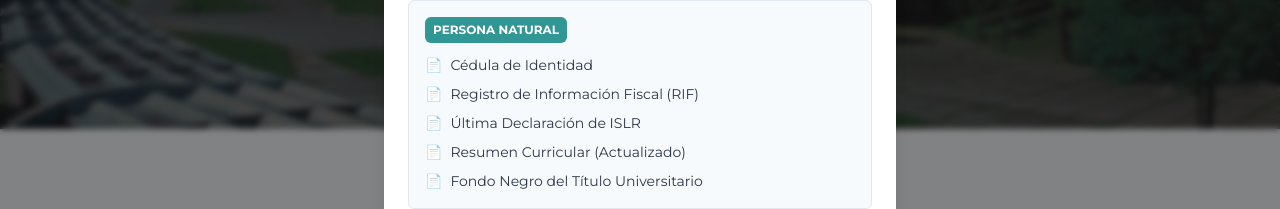
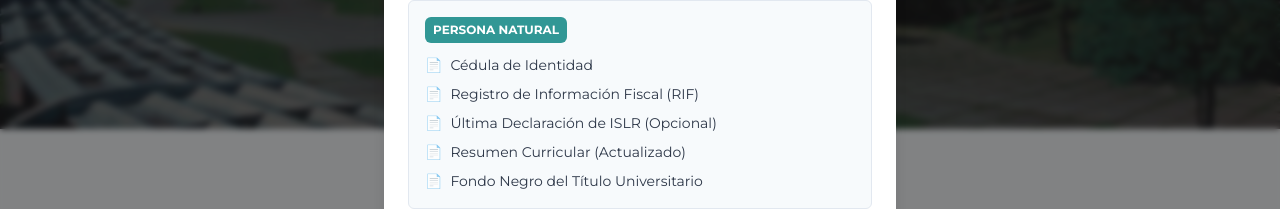
Before and after one commit to RoaRobinson97/ecp_ucv, a Next.js app: page / in a window 1280 px wide. Both pictures are taken after a click on the button "¿Cómo ser Aliado?". Shown: the part 261-470 px from the top of the page. Built offline with nearby package versions, Linux system fonts and the light colour scheme; data requests are answered from the project's data file.

Commit message:
fix: caracter invisible

```diff
--- a/src/components/layout/navbar.tsx
+++ b/src/components/layout/navbar.tsx
@@ -235,7 +235,7 @@ export const Navbar = () => {
                                 <VStack align="start" spacing={2} fontSize="sm" color={modalTextColor}>
                                     <HStack><Text opacity={0.8}>📄</Text><Text>Cédula de Identidad</Text></HStack>
                                     <HStack><Text opacity={0.8}>📄</Text><Text>Registro de Información Fiscal (RIF)</Text></HStack>
-                                    <HStack><Text opacity={0.8}>📄</Text><Text>Última Declaración de ISLR</Text></HStack>
+                                    <HStack><Text opacity={0.8}>📄</Text><Text>Última Declaración de ISLR (Opcional)</Text></HStack>
                                     <HStack><Text opacity={0.8}>📄</Text><Text>Resumen Curricular (Actualizado)</Text></HStack>
                                     <HStack><Text opacity={0.8}>📄</Text><Text>Fondo Negro del Título Universitario</Text></HStack>
                                 </VStack>
```
Also changed, not shown: src/components/ui/mis-cursos-client-component.tsx (+4 -5 lines).
